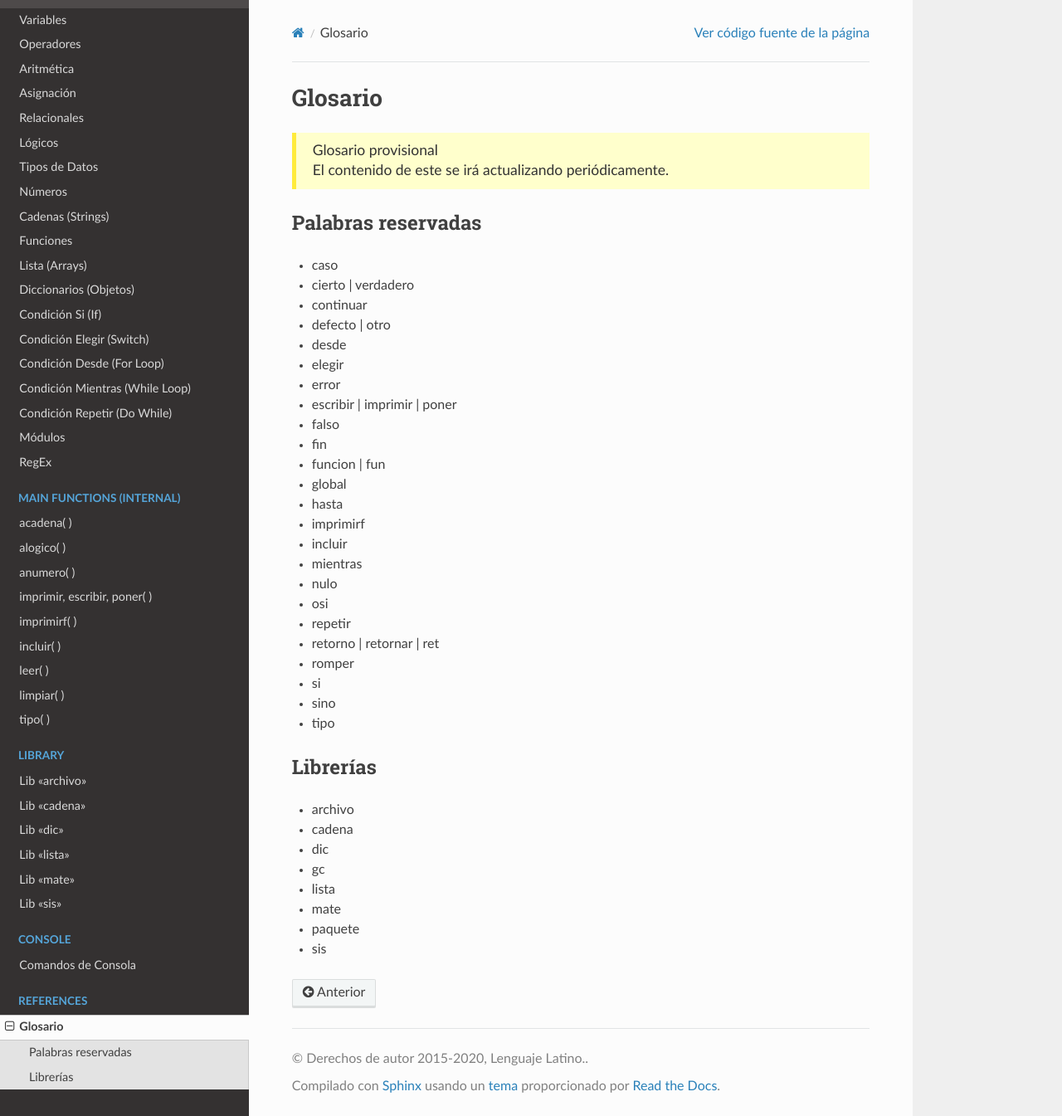
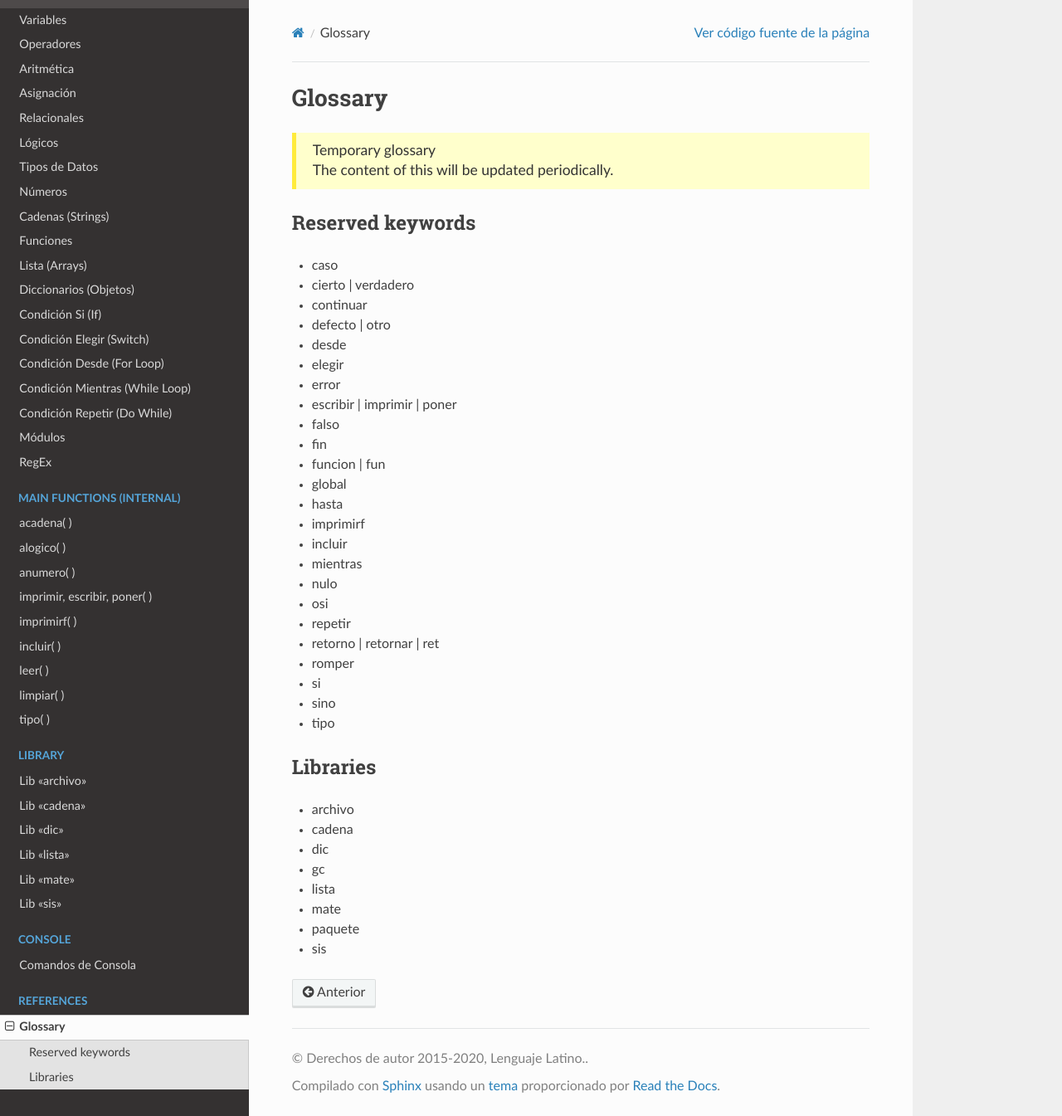
Before and after one commit to LatinoDocs/Manual-Latino.en-USA, a Sphinx documentation site: the page built from docs/latGlosario.rst, in a window 1280 px wide and 1345 px high. Shown: the whole window at 83% size. Built offline with Sphinx 7.4.7 and the Read the Docs theme 2.0.0, drawn with Linux system fonts in a browser that asks for light colours; comment, search, counter and statistics services are not loaded.

Commit message:
📝 editar glosario

```diff
--- a/docs/ejemplos/Mi-Primer-Programa.rst
+++ b/docs/ejemplos/Mi-Primer-Programa.rst
@@ -223,6 +223,6 @@ To start with each of the examples, you will have to open the terminal of your O
 
          Enter a letter
          a
-         a, es un vocal
+         a, is a vowel
 
       .. image:: ../_static/_media/ejemplos/miPrimerPrograma/caracterVocaloNo.gif
--- a/docs/latGlosario.rst
+++ b/docs/latGlosario.rst
@@ -5,16 +5,16 @@
    :keywords: manual, documentacion, latino, sobre
 
 =========
-Glosario
+Glossary
 =========
 
 .. container:: nota
 
-   | Glosario provisional
-   | El contenido de este se irá actualizando periódicamente.
+   | Temporary glossary
+   | The content of this will be updated periodically.
 
 
-Palabras reservadas
+Reserved keywords
 --------------------
 * caso
 * cierto | verdadero
@@ -41,7 +41,7 @@ Palabras reservadas
 * sino
 * tipo
 
-Librerías
+Libraries
 ----------
 * archivo
 * cadena
```
